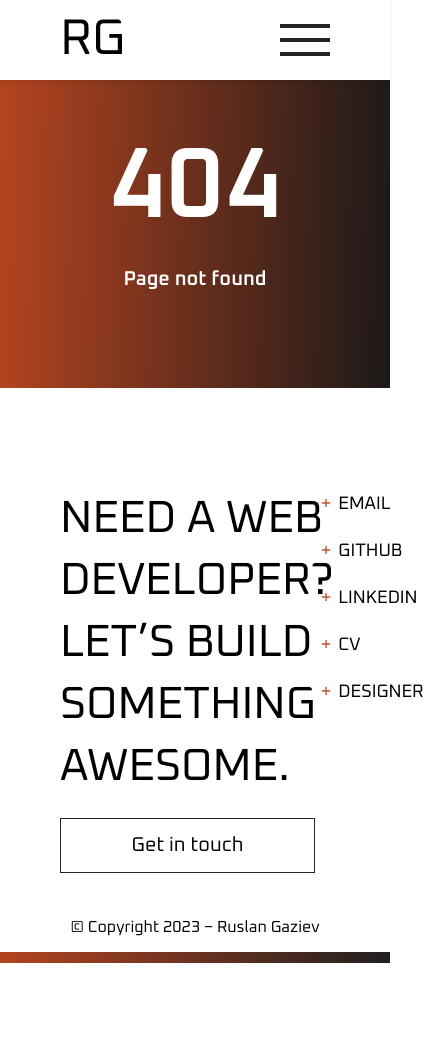
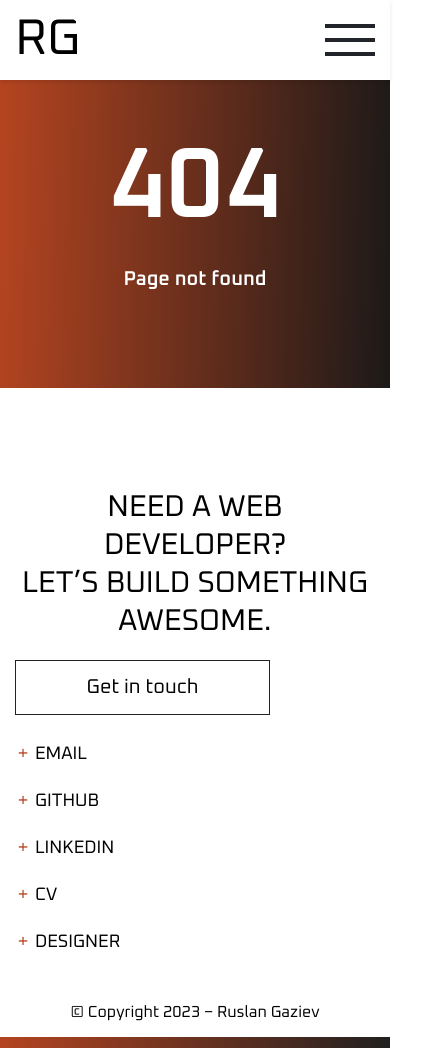
Before and after one commit to gazievri/personal, a React (Vite) app: page /1 in a window 390 px wide. Shown: the whole page, 429 px wide, since content can reach past the window. Before the commit the page ends 963 px from the top, so only its background shows below. Built offline with nearby package versions, Linux system fonts and the light colour scheme.

Commit message:
Home adaptive

```diff
--- a/src/components/About/About.sass
+++ b/src/components/About/About.sass
@@ -41,3 +41,7 @@
 @media screen and (max-width: 1100px)
     .about__title
         font-size: 40px
+
+@media screen and (max-width: 800px)
+    .about__content
+        padding: 0 15px
--- a/src/components/Hero/Hero.sass
+++ b/src/components/Hero/Hero.sass
@@ -48,7 +48,6 @@
         padding-left: 60px
 
 @media screen and (max-width: 900px)
-
     .hero__content
         display: flex
         flex-direction: column
@@ -62,3 +61,22 @@
 
     .hero__subtitle
         align-self: center
+
+@media screen and (max-width: 700px)
+    .hero
+        height: 500px
+        flex-direction: column
+        position: relative
+
+    .hero__content
+        height: 100%
+
+    .hero__title-block
+        margin: 0
+        margin: auto auto
+
+    .hero__title
+        font-size: 40px
+
+    .hero__subtitle
+        font-size: 40px
--- a/src/components/Projects/Projects.jsx
+++ b/src/components/Projects/Projects.jsx
@@ -45,12 +45,15 @@ export const Projects = ({ setModalIsOpened, modalIsOpened }) => {
 
   return (
     <Section options={OPTIONS}>
+      <div className='projects__filters-container'>
         <ul className="projects__filters">
           {FILTERS_TITLE.map((el) => (
             <li className="project__filter" key={uuidv4()}>
               <button
                 className={`project__filter-btn ${
-                activeFilter === el.id ? 'project__filter-btn_type_active' : ''
+                  activeFilter === el.id
+                    ? 'project__filter-btn_type_active'
+                    : ''
                 }`}
                 type="button"
                 onClick={() => handleFilterClick(el.id)}
@@ -60,6 +63,8 @@ export const Projects = ({ setModalIsOpened, modalIsOpened }) => {
             </li>
           ))}
         </ul>
+      </div>
+
       <ul className="projects__list">
         {PROJECTS.map((el) => (
           <li className="project__list-item" key={uuidv4()}>
--- a/src/components/Projects/Projects.sass
+++ b/src/components/Projects/Projects.sass
@@ -1,4 +1,8 @@
 @import "../../styles/@mixins"
+
+.projects__filters-container
+    overflow: hidden
+    overflow-x: scroll
 
 .projects__filters
     display: flex
@@ -60,3 +64,7 @@
     .projects__list
         grid-template-rows: repeat(5, 181px)
         grid-template-columns: repeat(2, 1fr)
+
+@media screen and (max-width: 700px)
+    .projects__filters
+        min-width: 670px
--- a/src/components/Section/Section.sass
+++ b/src/components/Section/Section.sass
@@ -20,3 +20,7 @@
 @media screen and (max-width: 1100px)
     .section__title
         font-size: 40px
+
+@media screen and (max-width: 800px)
+    .section__content
+        padding: 0 15px
--- a/src/components/ToTop/ToTop.module.sass
+++ b/src/components/ToTop/ToTop.module.sass
@@ -26,3 +26,9 @@
 
 .btn:hover
   opacity: 100%
+
+@media screen and (max-width: 800px)
+  .btn
+    left: 50%
+    bottom: 30px
+    margin-left: -25px
--- a/src/layout/Footer/Footer.sass
+++ b/src/layout/Footer/Footer.sass
@@ -87,3 +87,32 @@
 
     .footer__subtitle
         font-size: 45px
+
+@media screen and (max-width: 800px)
+    .footer__content
+        padding: 0 15px
+
+@media screen and (max-width: 700px)
+    .footer__text
+        max-width: 70%
+    .footer__title
+        font-size: 30px
+        line-height: 38px
+
+    .footer__subtitle
+        font-size: 30px
+        line-height: 38px
+
+@media screen and (max-width: 560px)
+    .footer__info
+        flex-direction: column
+        gap: 23px
+        margin-left: auto
+        margin-right: auto
+
+    .footer__text
+        max-width: 100%
+        text-align: center
+
+    .footer__links
+        padding: 0 15px
--- a/src/layout/Header/Header.sass
+++ b/src/layout/Header/Header.sass
@@ -41,3 +41,7 @@
 @media screen and (max-width: 1240px)
     .header__content
         padding: 0 60px
+
+@media screen and (max-width: 800px)
+    .header__content
+        padding: 0 15px
```
Lines whose indentation alone changed are shown as unchanged.
